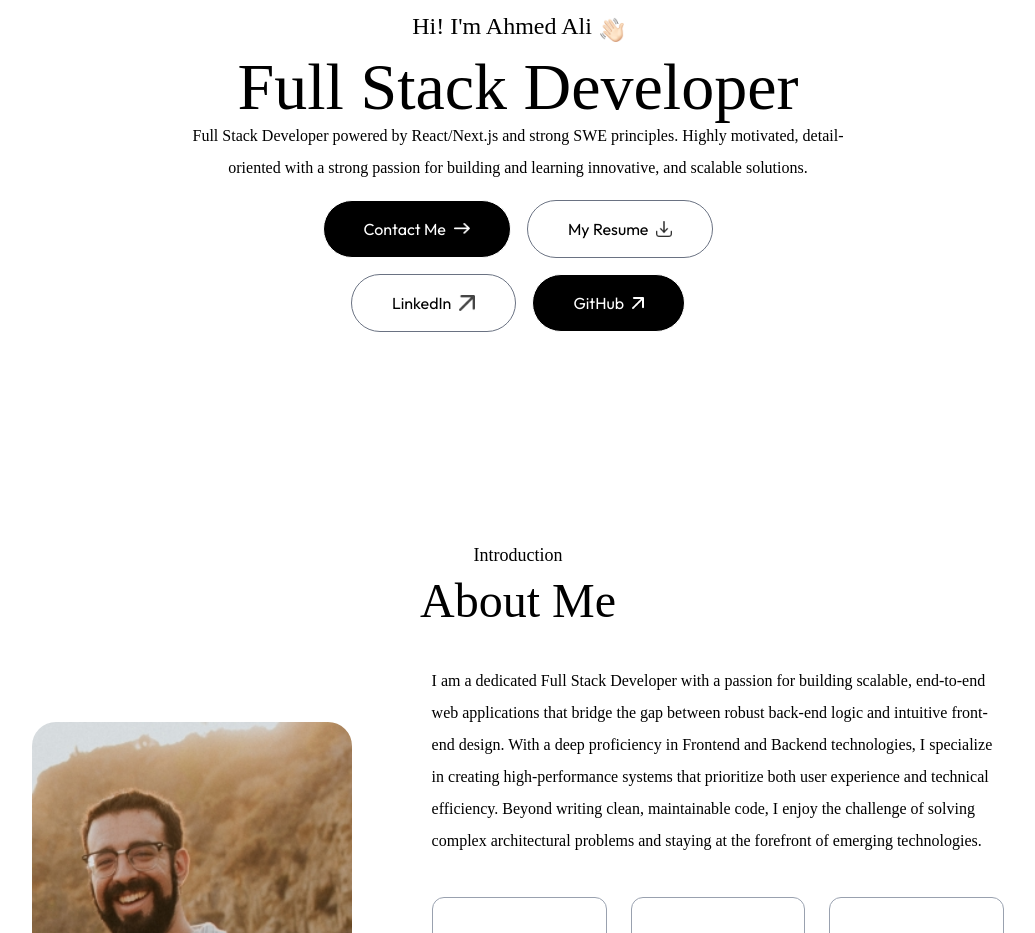
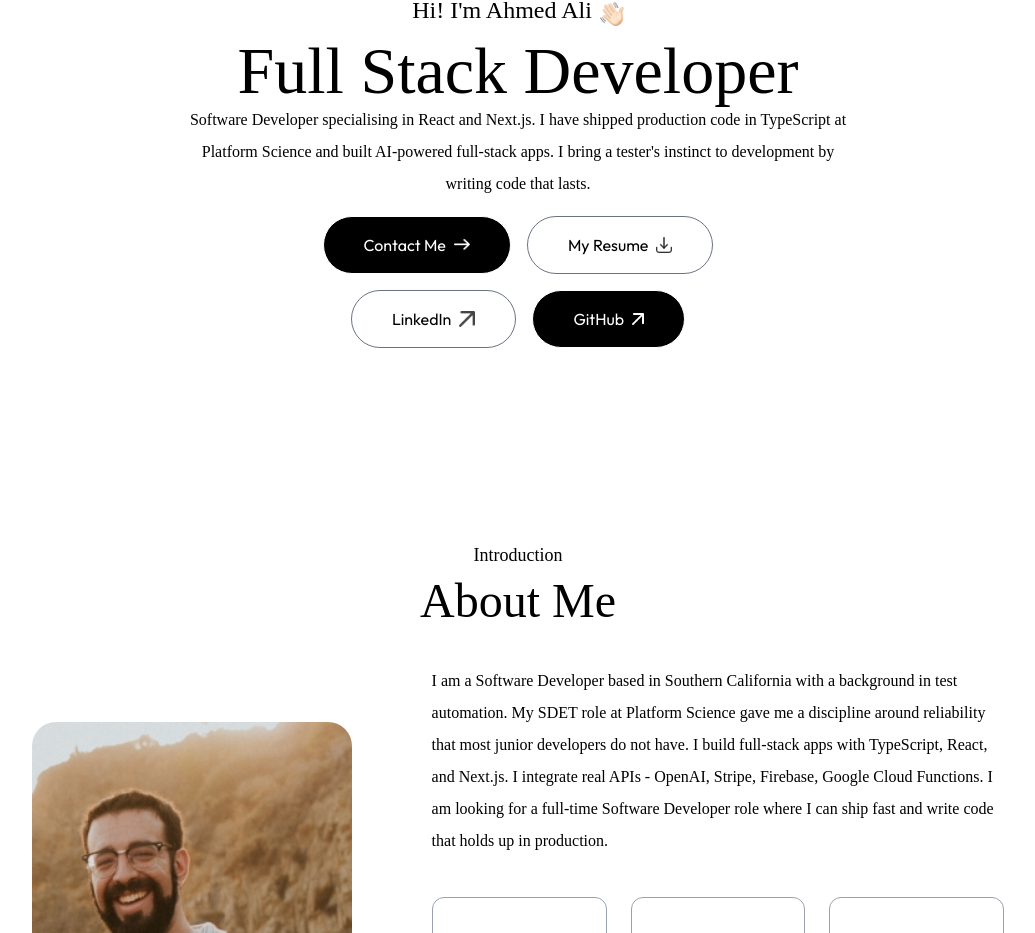
Before and after one commit to TheAhmedJoy/Portfolio-Ahmed-Ali, a Next.js app: page / in a window 1280 px wide. Shown: the part 299-1232 px from the top of the page, without its empty margins (122-1157 px from the left). Built offline with nearby package versions, Linux system fonts and the light colour scheme; no server answers; a web font is replaced by a local one.

Commit message:
Updated AboutMe and Header descriptions

```diff
--- a/app/components/AboutMe.tsx
+++ b/app/components/AboutMe.tsx
@@ -29,9 +29,9 @@ export default function AboutMe({ isDarkMode }: AboutMeProps) {
                 <motion.div initial={{opacity: 0}} whileInView={{opacity: 1}} transition={{duration: 0.6, delay: 0.8}} viewport={{once: true}}
                 className="flex-1">
                     <p className="mb-10 max-w-2xl font-Ovo">
-                        I am a dedicated Full Stack Developer with a passion for building scalable, end-to-end web applications that bridge the gap between robust back-end logic and intuitive front-end design.
-                        With a deep proficiency in Frontend and Backend technologies, I specialize in creating high-performance systems that prioritize both user experience and technical efficiency.
-                        Beyond writing clean, maintainable code, I enjoy the challenge of solving complex architectural problems and staying at the forefront of emerging technologies.
+                        I am a Software Developer based in Southern California with a background in test automation. My SDET role at Platform Science gave me a discipline around reliability that most junior developers do not have.
+                        I build full-stack apps with TypeScript, React, and Next.js. I integrate real APIs - OpenAI, Stripe, Firebase, Google Cloud Functions.
+                        I am looking for a full-time Software Developer role where I can ship fast and write code that holds up in production.
                     </p>
                     <motion.ul initial={{opacity: 0}} whileInView={{opacity: 1}} transition={{duration: 0.8, delay: 1}} viewport={{once: true}}
                     className="grid grid-cols-1 sm:grid-cols-3 gap-6 max-w-2xl">
--- a/app/components/Header.tsx
+++ b/app/components/Header.tsx
@@ -21,8 +21,8 @@ export default function () {
             </motion.h1>
             <motion.p initial={{opacity: 0}} whileInView={{opacity: 1}} transition={{duration: 0.6, delay: 0.7}} viewport={{once: true}}
             className="max-w-2xl mx-auto font-Ovo">
-                Full Stack Developer powered by React/Next.js and strong SWE principles.
-                Highly motivated, detail-oriented with a strong passion for building and learning innovative, and scalable solutions.
+                Software Developer specialising in React and Next.js. I have shipped production code in TypeScript at Platform Science and built AI-powered full-stack apps.
+                I bring a tester's instinct to development by writing code that lasts.
             </motion.p>
 
             <div className="flex flex-col sm:flex-row items-center gap-4 mt-4">
```
